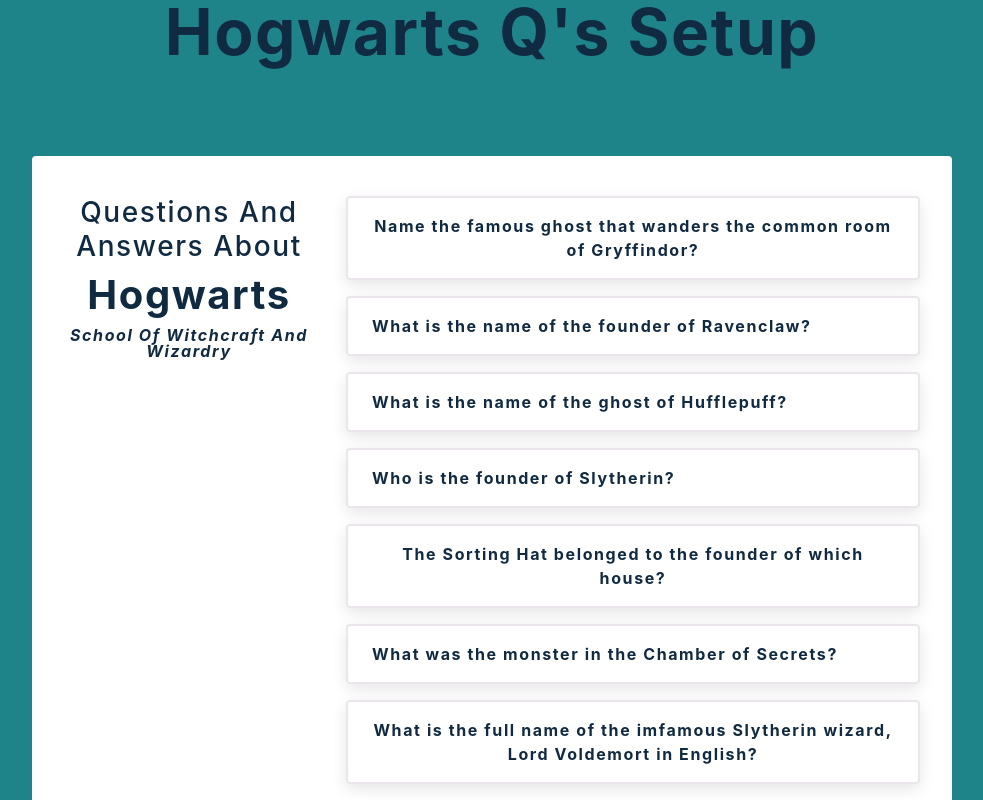
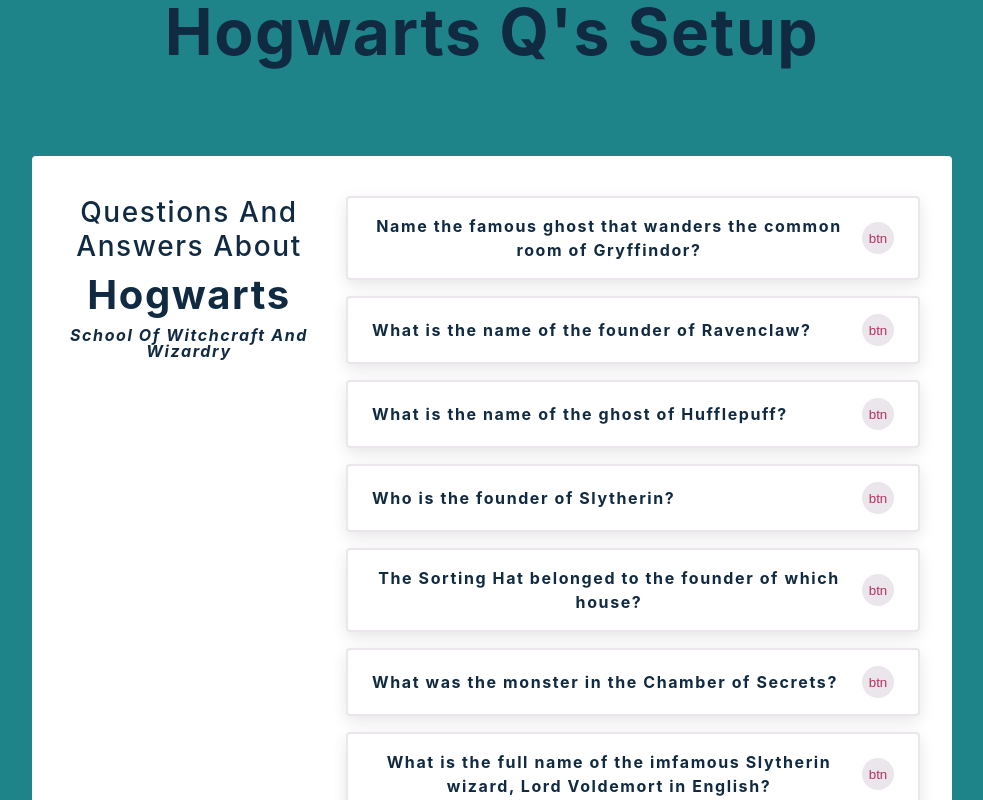
Before and after one commit to l33th/hogwarts-qna, a React (Create React App) app: page / in a window 1280 px wide. Shown: the top 800 px of the page, without its empty margins (148-1131 px from the left). Built offline with nearby package versions, Linux system fonts and the light colour scheme.

Commit message:
Display the Button

```diff
--- a/src/components/Question.js
+++ b/src/components/Question.js
@@ -7,6 +7,7 @@
 			<article className='question'>
 				<header>
 					<h4> {title} </h4>
+					<button className='btn'>btn</button>
 				</header>
 			</article>
 		</>
```
